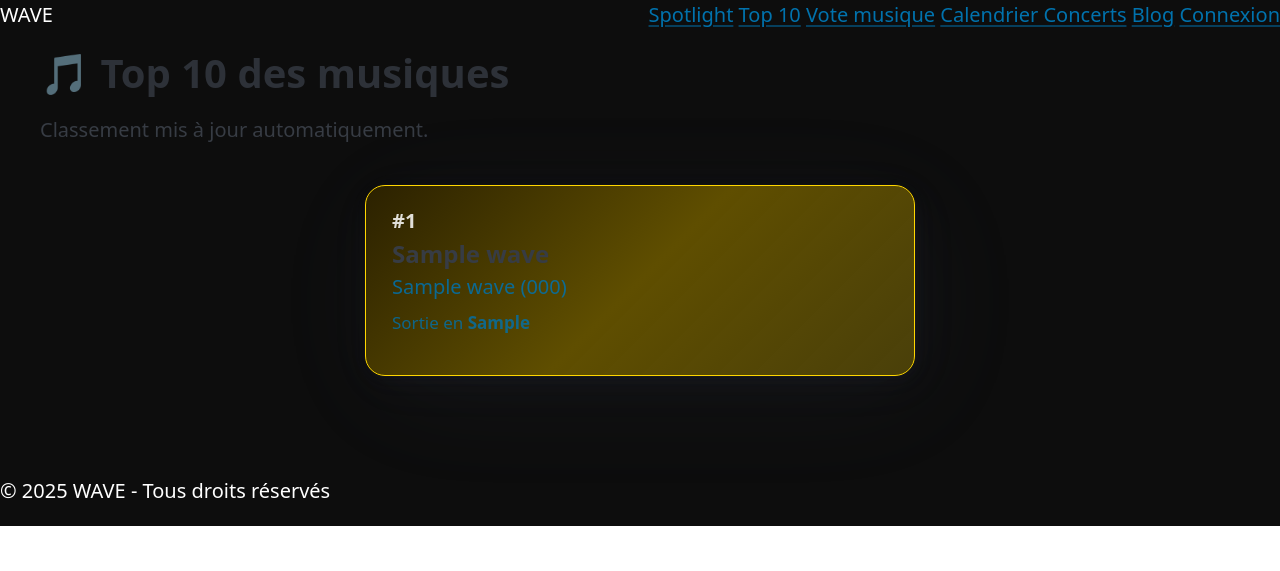
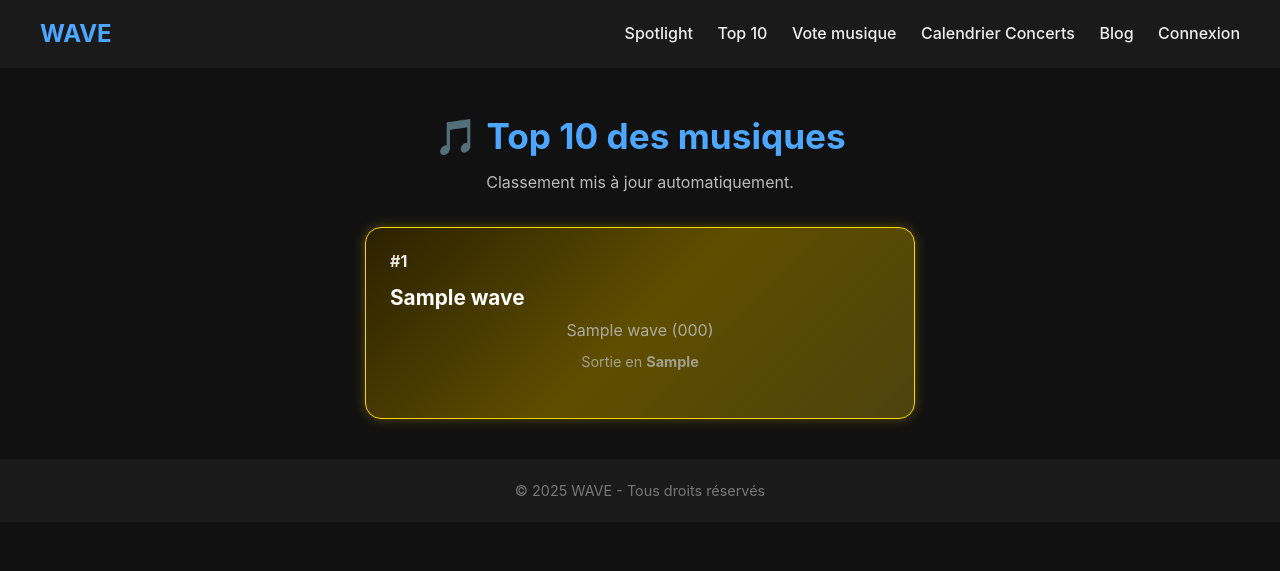
Before and after one commit to DidiEko/Wave-Music, a PHP site: page /lastTop10.php in a window 1280 px wide. Shown: the top 571 px of the page. Run offline with PHP 8.4, Linux system fonts and the light colour scheme; tables that the repository leaves empty or names only in its code hold one stand-in row (values such as "Sample post"); some libraries are stand-ins or nearby versions.

Commit message:
travaille de CSS

```diff
--- a/public/auth/connexion.php
+++ b/public/auth/connexion.php
@@ -68,7 +68,7 @@
     <head>
         <meta charset="utf-8">
         <meta name="viewport" content="width=device-width, initial-scale=1">
-        <link rel="stylesheet" href="https://cdn.jsdelivr.net/npm/@picocss/pico@2/css/pico.min.css">
+        <link rel="stylesheet" href="../css/auth.css">
         <title>Se connecter | Gestion des sessions</title>
     </head>
     <body>
--- a/public/auth/deconnexion.php
+++ b/public/auth/deconnexion.php
@@ -16,7 +16,7 @@ session_destroy();
 <head>
     <meta charset="utf-8">
     <meta name="viewport" content="width=device-width, initial-scale=1">
-    <link rel="stylesheet" href="https://cdn.jsdelivr.net/npm/@picocss/pico@2/css/pico.min.css">
+        <link rel="stylesheet" href="../css/auth.css">
     <title>Déconnexion | Gestion des sessions</title>
 </head>
 
--- a/public/auth/inscription.php
+++ b/public/auth/inscription.php
@@ -142,7 +142,7 @@ if ($_SERVER["REQUEST_METHOD"] === "POST") {
 <head>
     <meta charset="utf-8">
     <meta name="viewport" content="width=device-width, initial-scale=1">
-    <link rel="stylesheet" href="https://cdn.jsdelivr.net/npm/@picocss/pico@2/css/pico.min.css">
+    <link rel="stylesheet" href="../css/auth.css">
     <title>Créer un compte</title>
 </head>
 
--- /dev/null
+++ b/public/css/lastTop10.css
@@ -0,0 +1,149 @@
+/* RESET — supprime marges/paddings et homogénéise le rendu */
+* {
+    margin: 0;
+    padding: 0;
+    box-sizing: border-box;
+}
+
+/* BODY — thème sombre WAVE */
+body {
+    font-family: -apple-system, BlinkMacSystemFont, "Segoe UI", Roboto, sans-serif;
+    background: #111;
+    color: #eee;
+    line-height: 1.6;
+    padding-bottom: 50px;
+}
+
+/* TITRE PRINCIPAL */
+h1 {
+    text-align: center;
+    margin-top: 40px;
+    margin-bottom: 5px;
+    font-size: 2.2em;
+    color: #4da6ff;
+}
+main p {
+    text-align: center;
+    color: #bbb;
+    margin-bottom: 25px;
+}
+
+/* Navigation */
+nav {
+    display: flex;                 /* Utilise Flexbox pour aligner les éléments */
+    justify-content: space-between; /* Espace entre logo et liens */
+    align-items: center;           /* Centre verticalement les éléments */
+    padding: 15px 40px;            /* Espacement interne du nav */
+    background: #1a1a1a;           /* Fond sombre */
+    position: sticky;              /* Reste visible en scrollant */
+    top: 0;                         /* Position en haut de la page */
+    z-index: 1000;                  /* Priorité au-dessus des autres éléments */
+}
+
+/* Logo dans la navigation */
+nav .logo {
+    font-size: 1.5em;      /* Taille du texte du logo */
+    font-weight: bold;      /* Texte en gras */
+    color: #4da6ff;        /* Couleur bleue */
+}
+
+/* Liens de navigation */
+nav .nav-links a {
+    margin-left: 20px;        /* Espace entre les liens */
+    text-decoration: none;    /* Supprime le soulignement */
+    color: #eee;              /* Couleur texte blanche */
+    font-weight: 500;         /* Poids moyen */
+    transition: color 0.3s;   /* Animation lors du survol */
+}
+nav .nav-links a:hover {
+    color: #4da6ff;           /* Change la couleur au survol */
+}
+
+/* CONTAINER DU TOP 10 */
+.top10-container {
+    max-width: 550px;
+    margin: 2rem auto;
+    display: flex;
+    flex-direction: column;
+    gap: 1.2rem;
+}
+
+/* CARTE MUSIQUE */
+.music-card {
+    padding: 1.3rem 1.5rem;
+    border-radius: 1rem;
+    border: 1px solid #444;
+    background: #1a1a1a;
+    color: #fff;
+    transition: transform 0.2s ease, background 0.2s ease, border-color 0.2s ease;
+    cursor: pointer;
+}
+
+.music-card:hover {
+    transform: translateY(-4px);
+    background: #222;
+    border-color: #4da6ff;
+}
+
+/* PODIUM — couleurs spéciales */
+.first {
+    border-color: #ffd700 !important;
+    background: linear-gradient(135deg, #2b2100, #5f4e00, #ffd70040) !important;
+    box-shadow: 0 0 12px rgba(255, 215, 0, 0.3);
+}
+
+.second {
+    border-color: #c0c0c0 !important;
+    background: linear-gradient(135deg, #2a2a2a, #6f6f6f, #c0c0c040) !important;
+    box-shadow: 0 0 12px rgba(192, 192, 192, 0.25);
+}
+
+.third {
+    border-color: #cd7f32 !important;
+    background: linear-gradient(135deg, #2d1f14, #7a4c2e, #cd7f3240) !important;
+    box-shadow: 0 0 12px rgba(205, 127, 50, 0.25);
+}
+
+/* RANG */
+.music-rank {
+    font-weight: bold;
+    font-size: 1rem;
+    opacity: 0.9;
+}
+
+/* TITRE MUSIQUE */
+.music-title {
+    font-size: 1.3rem;
+    font-weight: 700;
+    margin-top: 6px;
+    margin-bottom: 4px;
+}
+
+/* ARTISTE */
+.music-artist {
+    opacity: 0.85;
+    margin-bottom: 6px;
+    font-size: 1rem;
+}
+
+/* META */
+.music-meta {
+    font-size: 0.9rem;
+    opacity: 0.75;
+}
+
+/* LIEN CLIQUABLE */
+a.card-link {
+    text-decoration: none;
+    color: inherit;
+}
+
+/* FOOTER */
+footer {
+    text-align: center;
+    padding: 20px;
+    margin-top: 40px;
+    background: #1a1a1a;
+    color: #777;
+    font-size: 0.9rem;
+}
--- a/public/lastTop10.php
+++ b/public/lastTop10.php
@@ -52,10 +52,11 @@ $musics = $stmt->fetchAll(PDO::FETCH_ASSOC);
     <meta charset="utf-8">
     <meta name="viewport" content="width=device-width, initial-scale=1">
     <meta name="color-scheme" content="dark light">
-    <link rel="stylesheet" href="https://cdn.jsdelivr.net/npm/@picocss/pico@2/css/pico.min.css">
+    <link rel="stylesheet" href="css/lastTop10.css">
+
     <title>Top 10 des musiques - WAVE</title>
 
-    <style>
+    <!-- <style>
         body {
             background: #0d0d0d;
             color: #fff;
@@ -127,13 +128,12 @@ $musics = $stmt->fetchAll(PDO::FETCH_ASSOC);
             text-decoration: none;
             color: inherit;
         }
-    </style>
+    </style> -->
 </head>
 
+<?php include './nav/nav.php'; ?>
+
 <body>
-
-    <?php include 'nav/nav.php'; ?>
-
     <main class="container">
         <h1>🎵 Top 10 des musiques</h1>
         <p>Classement mis à jour automatiquement.</p>
@@ -156,7 +156,7 @@ $musics = $stmt->fetchAll(PDO::FETCH_ASSOC);
 
                 <?php if (!empty($url)): ?>
                     <a href="<?= htmlspecialchars((string)$url) ?>" target="_blank" class="card-link">
-                <?php endif; ?>
+                    <?php endif; ?>
 
                     <article class="music-card <?= $extraClass ?>">
                         <div class="music-rank">#<?= $rank ?></div>
@@ -175,7 +175,7 @@ $musics = $stmt->fetchAll(PDO::FETCH_ASSOC);
                         </p>
                     </article>
 
-                <?php if (!empty($url)): ?>
+                    <?php if (!empty($url)): ?>
                     </a>
                 <?php endif; ?>
 
@@ -188,4 +188,5 @@ $musics = $stmt->fetchAll(PDO::FETCH_ASSOC);
     </footer>
 
 </body>
+
 </html>
--- a/public/sondage.php
+++ b/public/sondage.php
@@ -22,7 +22,7 @@ $username = $_SESSION['nom_utilisateur'];
 <head>
     <meta charset="UTF-8">
     <title>WAVE - Vote Musical</title>
-    <link rel="stylesheet" href="style.css">
+    <link rel="stylesheet" href="css/style.css">
 </head>
 
 </head>
```
Also changed, not shown: public/blog.php (+6 -2 lines), public/css/auth.css (added, +177 -0 lines), public/css/blog.css (renamed from public/blog.css, +31 -0 lines), public/css/calendar.css (added, +156 -0 lines), public/css/style.css (renamed from public/style.css).
